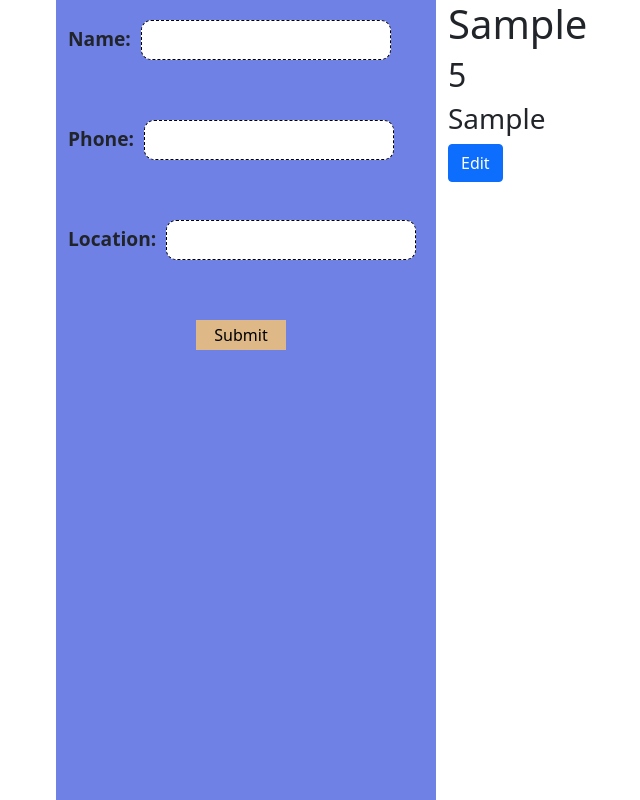
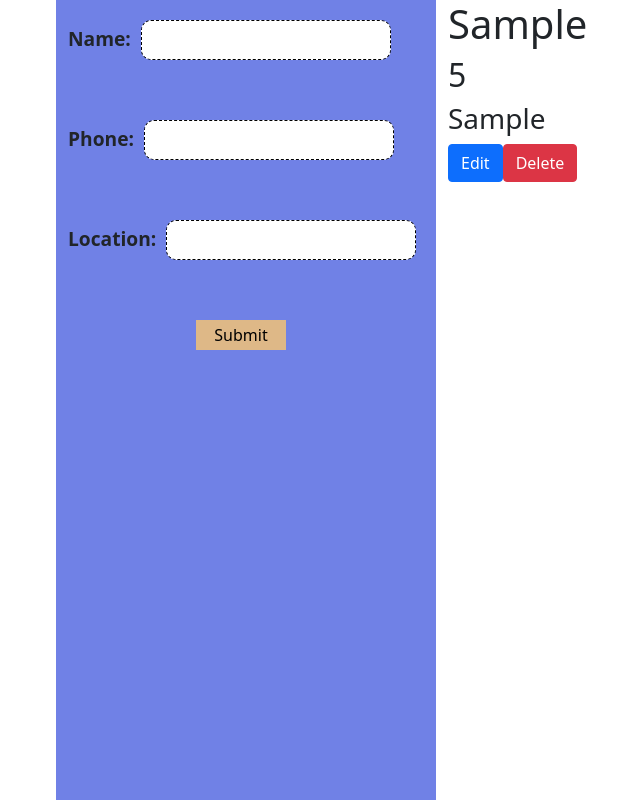
Before and after one commit to Raymond-Bondzie/react-contactsWith-EditUsers, a React (Create React App) app: page / in a window 1280 px wide. Both pictures are taken after typing "Sample", "5", "Sample" into the empty fields and a click on the input 255 px from the left and 335 px from the top of the page. Shown: the top 800 px of the page, without its empty margins (14-654 px from the left). Built offline with nearby package versions, Linux system fonts and the light colour scheme.

Commit message:
added a delete button

```diff
--- a/src/App.js
+++ b/src/App.js
@@ -22,6 +22,14 @@ function App() {
        });
        setContacts(u);
   }
+
+  function deleteUser(userId) {
+    const filteredUsers = contacts.filter((user) => {
+      return userId !== user.id;
+    });
+
+    setContacts(filteredUsers);
+  }
   return (
     <>
     <Container>
@@ -30,7 +38,7 @@ function App() {
         <ContactsForm addContact={addContact}/>
         </Col>
         <Col>
-        <ContactList contacts={contacts} editUser={editUser}/>
+        <ContactList contacts={contacts} deleteUser={deleteUser} editUser={editUser} />
         </Col>
       </Row>
     </Container>
--- a/src/ContactList.js
+++ b/src/ContactList.js
@@ -14,6 +14,7 @@ function ContactList(props){
                         <User
                         user={user}
                         key={user.id}
+                        deleteUser={props.deleteUser}
                         editUser={props.editUser}
                       />
                        );
--- a/src/User.js
+++ b/src/User.js
@@ -1,5 +1,5 @@
 import React,{useState} from 'react'
-import { Button, Modal , Card} from "react-bootstrap";
+import { Button, Modal} from "react-bootstrap";
 import EditContact from './EditContact';
 import 'bootstrap/dist/css/bootstrap.min.css';
 
@@ -22,6 +22,11 @@ function User(props) {
         <Button variant="primary" onClick={() => toggleModal()}>
         Edit
         </Button>
+
+      <Button variant="danger" onClick={() => props.deleteUser(user.id)}>
+        Delete
+      </Button>
+
 
 
 
```
